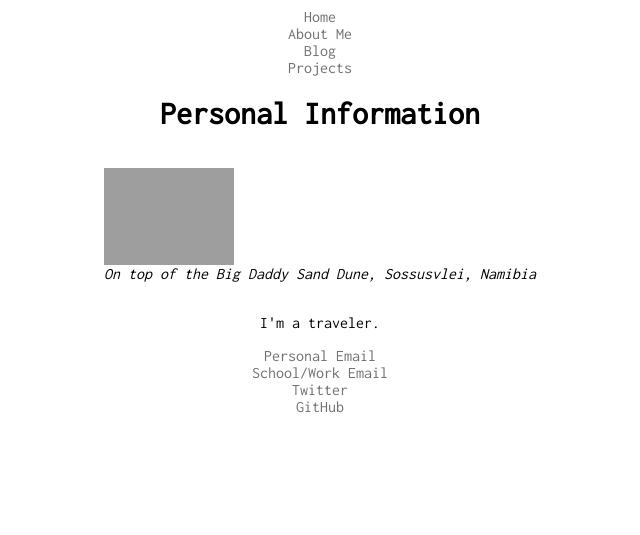
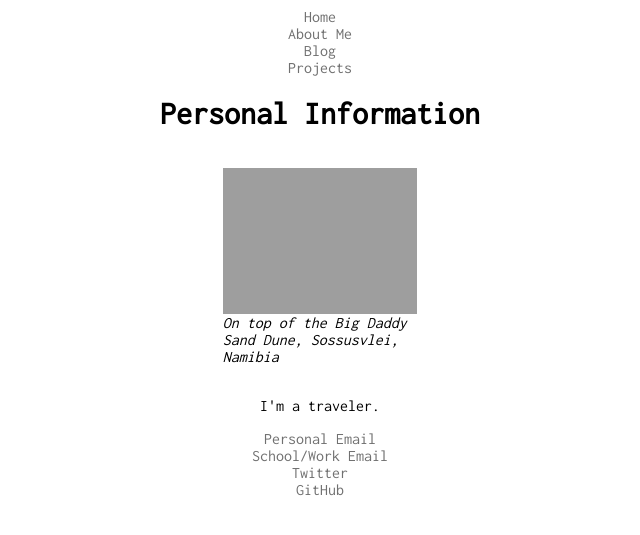
Before and after one commit to justintranjt/justintranjt.github.io, a Jekyll site: the page built from aboutme/index.md, in a window 1280 px wide. Shown: the top 535 px of the page, without its empty margins (320-960 px from the left). Built offline with Jekyll 4.4.1, drawn with Linux system fonts in a browser that asks for light colours.

Commit message:
Update mainstyle.css

```diff
--- a/css/mainstyle.css
+++ b/css/mainstyle.css
@@ -24,10 +24,12 @@ body, div {
     justify-content: space-around;
 }
 
-img {
+img, em {
     display: block;
+    margin-left: auto;
+    margin-right: auto;
     height: auto;
-    max-width: 30%;
+    max-width: 45%;
 }
 
 ul {
@@ -38,7 +40,7 @@ ul {
 }
 
 .contactnav {
-    display: inline;
+    float: left;
 }
 
 </style>
```
